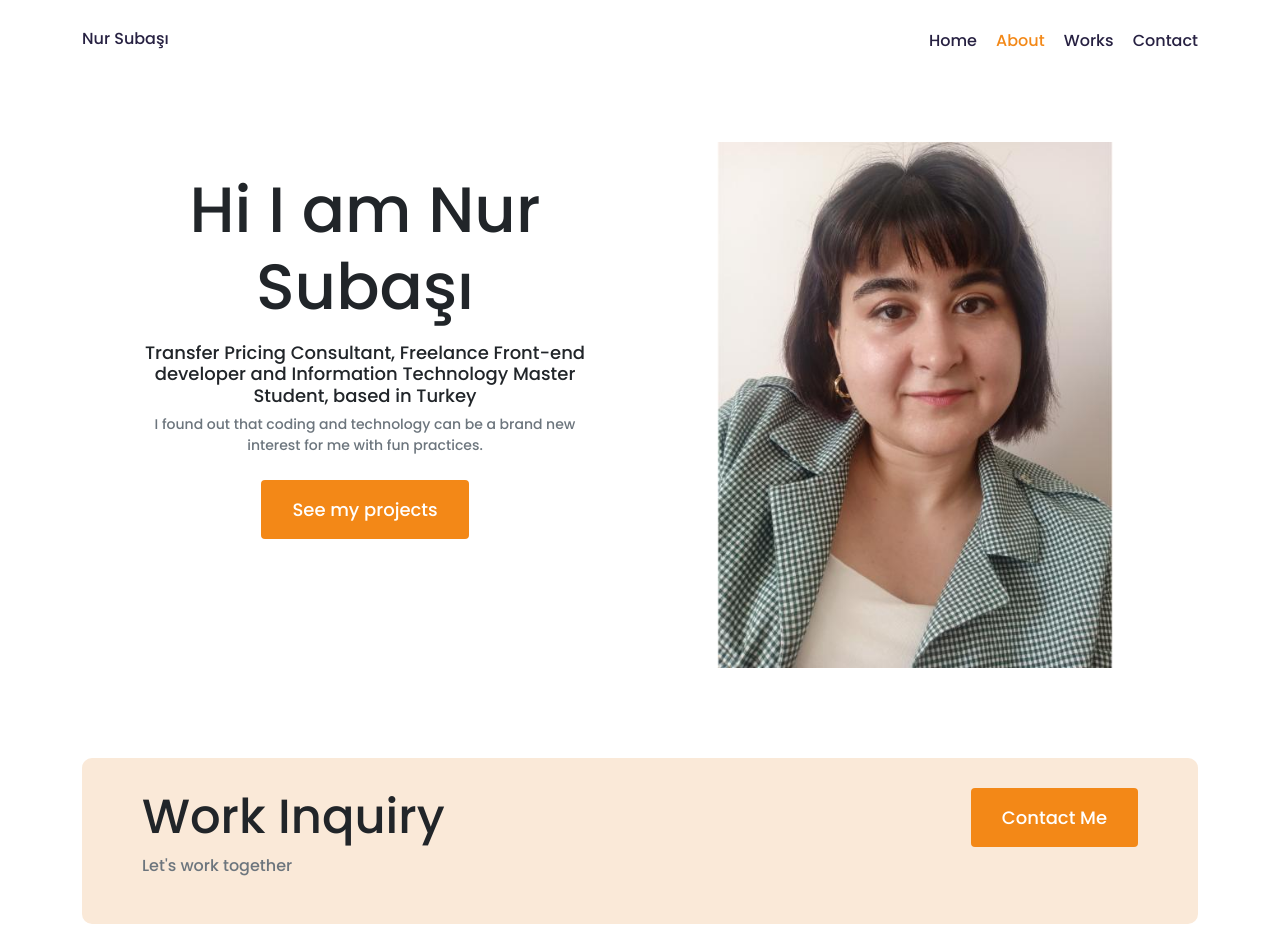
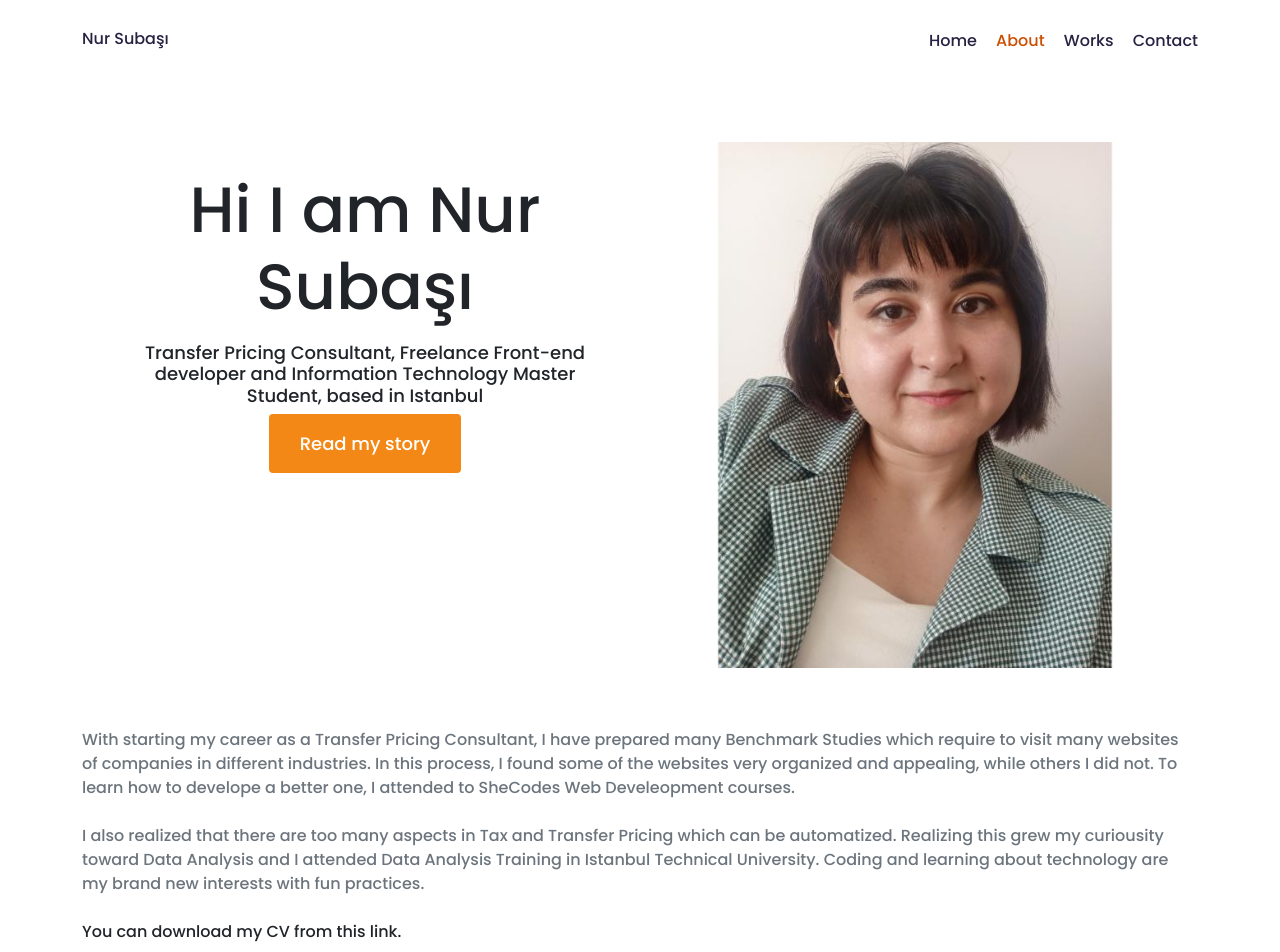
Before and after one commit to nursubasi/nursubasi.github.io, a plain HTML site: page about.html in a window 1280 px wide. Shown: the top 952 px of the page. Drawn offline with nearby package versions, Linux system fonts and the light colour scheme.

Commit message:
changing selection color and updating texts

```diff
--- a/about.html
+++ b/about.html
@@ -39,18 +39,33 @@
                     <div class="content-inner">
                         <h1> Hi I am Nur Subaşı </h1>
                         <h2 class="mt-3"> Transfer Pricing Consultant, Freelance Front-end developer and Information
-                            Technology Master Student, based in Turkey</h2>
-                        <p class="mb-4 text-muted">
-                            I found out that coding and technology can be a brand new interest for me with fun
-                            practices.
-                        </p>
-                        <a href="/works.html" class="btn btn-branding-outline contact-button">See my projects</a>
+                            Technology Master Student, based in Istanbul</h2>
+                        <a href="/works.html" class="btn btn-branding-outline contact-button">Read my story</a>
                     </div>
                 </div>
                 <div class="col-lg-6">
                     <img src="images/profil_picture.jpg" class="img-fluid" alt="Nur Subaşı">
                 </div>
             </div>
+        </div>
+        <div>
+            <p class="mb-4 text-muted">
+                With starting my career as a Transfer Pricing Consultant, I have prepared many Benchmark
+                Studies which require to visit many websites of companies in different industries. In this
+                process, I found some of the websites very organized and appealing, while others I did not.
+                To learn how to develope a better one, I attended to SheCodes Web Develeopment courses.
+            </p>
+            <p class="mb-4 text-muted">
+                I also realized that there are too many
+                aspects in Tax and Transfer Pricing which can be automatized. Realizing this grew my
+                curiousity toward Data Analysis and I attended Data Analysis Training in Istanbul Technical
+                University. Coding and learning about technology are my brand new
+                interests with fun
+                practices.
+            </p>
+            <p>
+                You can download my CV from this link.
+            </p>
         </div>
         <footer>
             <div class="contact-box d-flex justify-content-between mb-5 d-none d-md-flex container">
@@ -75,7 +90,7 @@
         </footer>
         <p class="text-center mt-5">
             ✌️ This website was coded by Nur Subasi, and is <a href="https://github.com/nursubasi/portfolio-project.git"
-                class="git-link" target="_blank">open-sourced</a>.
+                class="git-link" target="_blank">open-sourced</a>
         </p>
     </div>
 </body>
--- a/style.css
+++ b/style.css
@@ -1,5 +1,12 @@
 /* font-family: 'Playfair Display', serif;
 font-family: 'Poppins', sans-serif; */
+
+::selection {
+  background: var(--branding-color);
+}
+::-moz-selection {
+  background: var(--branding-color);
+}
 
 html,
 body {
@@ -17,6 +24,7 @@ body {
 body {
 font-family: var(--default-font-family);
 }
+
 
 h1 h2 h3 h4 h5 h6 {
 color: black;
@@ -40,6 +48,10 @@ h2.mb-3 {
     font-size: 60px;
 }
 
+p.text-muted::selection {
+background: var(--branding-color);
+color: white;
+}
 
 .logo {
 margin-top: 7px;
@@ -47,7 +59,7 @@ transition: all 80ms ease-in-out;
 }
 
 .logo:hover {
-  color: #ca4f02;;
+  color: #ca4f02;
 }
 
 nav {
@@ -75,7 +87,7 @@ transition: all 100ms ease-in-out;
 nav a:hover,
 nav li.active a
 {
-  color: var(--branding-color);
+  color: #ca4f02;
 }
 
 
@@ -109,12 +121,12 @@ padding: 15px 30px;
 }
 
 .primary-link {
-border: 1px solid var(--branding-color);
+border: 1px solid #ca4f02;
 border-radius: 4px;
 font-size: 18px;
 line-height: 27px;
 padding: 15px 30px;
-color: var(--branding-color);
+color: #ca4f02;
 text-decoration: none;
 }
 
@@ -172,6 +184,10 @@ footer .contact-box {
   color: var(--branding-color);
 }
 
+.e-link:hover::selection {
+  background: var(--secondary-color);
+}
+
 footer .social-links a {
 margin: 0 20px;
 color: var(--branding-color);
@@ -192,9 +208,19 @@ footer .social-links a:hover {
   color: var(--branding-color);
 }
 
+.git-link::selection,
+.contact-content-link::selection {
+  background: var(--secondary-color);
+}
+
 .git-link:hover,
 .contact-content-link:hover {
   color: #ca4f02;
+}
+
+.git-link:hover::selection,
+.contact-content-link:hover::selection {
+  background: var(--secondary-color);
 }
 
 @media (max-width: 576px) {
```
Also changed, not shown: contact.html (+1 -1 lines), index.html (+3 -3 lines), works.html (+1 -1 lines).
